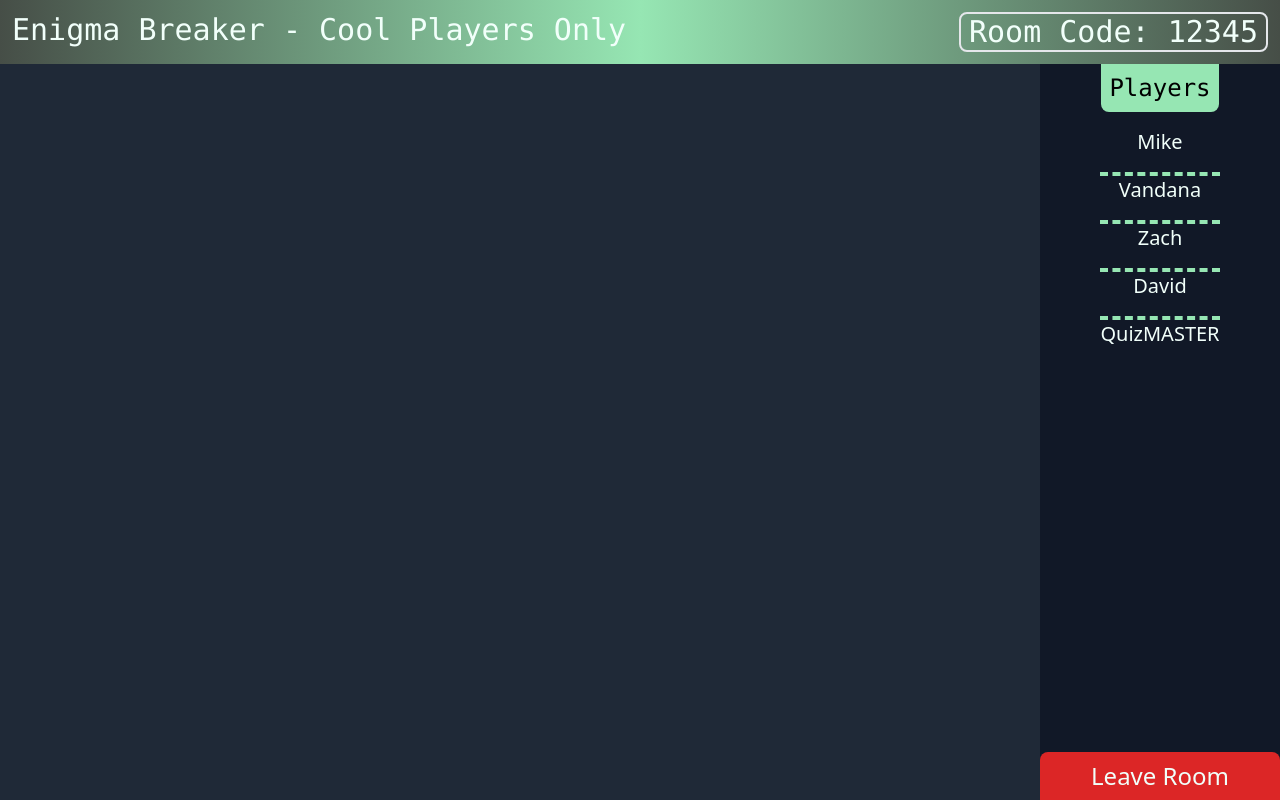
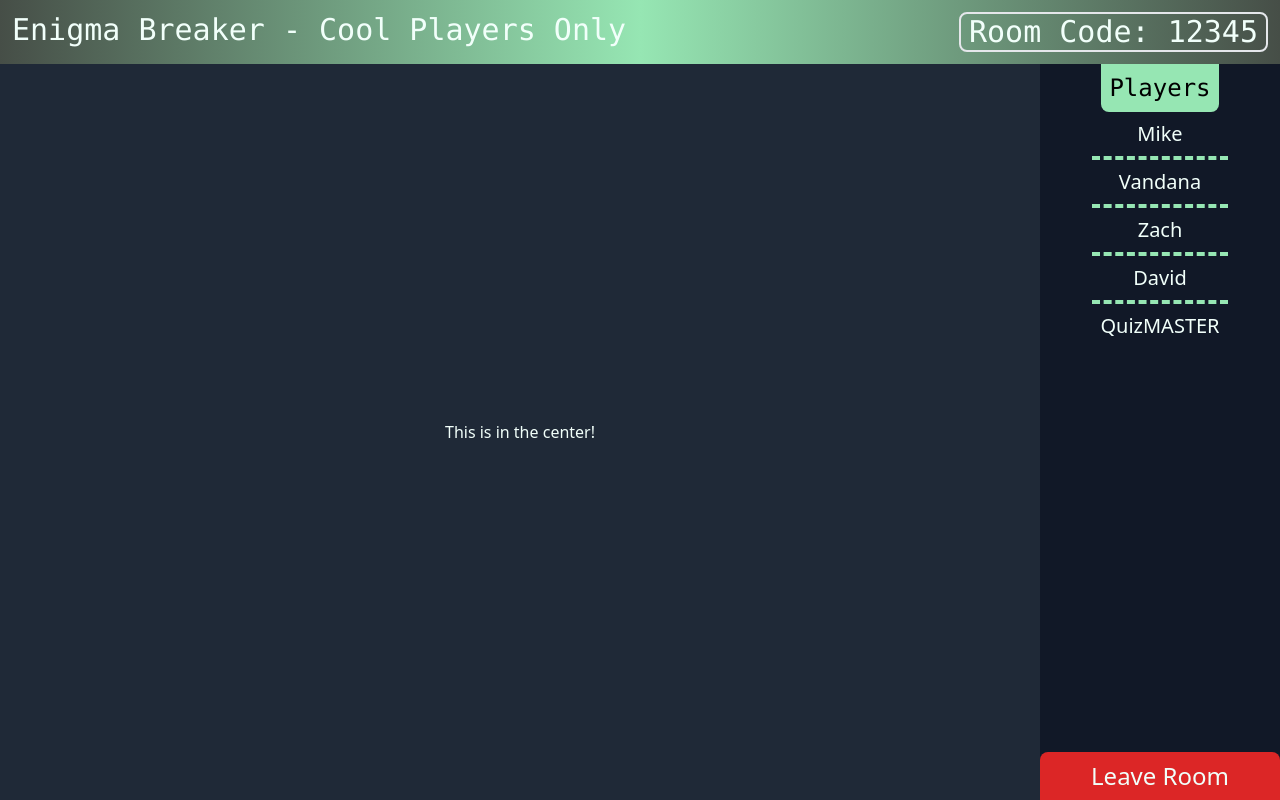
Before and after one commit to PlaThyme/PlaThyme, a React (Create React App) app in the folder client/: page / in a window 1280 px wide. Built offline with nearby package versions, Linux system fonts and the light colour scheme.

Commit message:
Fixed some formatting.

```diff
--- a/client/src/components/GameRoom.js
+++ b/client/src/components/GameRoom.js
@@ -10,12 +10,6 @@ const GameRoom = ({ gameInfo, playerInfo }) => {
         </h1>
         <div className="flex inline">
           <ToolTip text="Copy to Clipboard">
-            {/* <div */}
-            {/* id="btn-tt" */}
-            {/* className="inline text-md text-thyme-light bg-gray-700 bg-opacity-60 p-1 mr-1 self-center rounded-md shadow-md hidden" */}
-            {/* > */}
-            {/* Copy To Clipboard */}
-            {/* </div> */}
             <button
               id="btn-cpy"
               className="inline font-mono inline text-thyme-lightest text-3xl border-2 rounded-lg px-2 hover:bg-thyme-darkest"
@@ -28,8 +22,13 @@ const GameRoom = ({ gameInfo, playerInfo }) => {
           </ToolTip>
         </div>
       </nav>
-      <div className="flex inline h-full">
-        <div className="bg-gray-800 flex-grow">{/* Game goes here */}</div>
+      <div className="relative flex inline h-full">
+        <div className="grid justify-items-center bg-gray-800 flex-grow">
+            <div className="m-auto">
+                <div className="text-thyme-lightest">This is in the center!</div>
+            </div>
+        </div>
+
         <div className="relative w-60 bg-gray-900">
           <PlayerList players={playerInfo} />
         </div>
--- a/client/src/components/PlayerList.js
+++ b/client/src/components/PlayerList.js
@@ -2,13 +2,13 @@ const PlayerList = ({players}) => {
     return (
         <div className="grid justify-items-center">
             <button className="font-mono bg-thyme flex-grow p-2 text-2xl hover:bg-thyme-light rounded-b-lg">Players</button>
-            <div className="bg-gray-900 divide-y-4 divide-thyme divide-dashed content-center">
+            <ul className="bg-gray-900 divide-y-4 divide-thyme divide-dashed content-center">
                 {players.map((player) => (
-                    <h1 className="text-xl text-center align-middle m-4 bg-gray-900 text-thyme-lightest">
+                    <h1 className="text-xl text-center align-middle bg-gray-900 text-thyme-lightest p-2">
                     {player}
                 </h1>
                 ))}
-            </div>
+            </ul>
             <button className="text-thyme-lightest p-2 w-full text-2xl rounded-t-lg bg-red-600 hover:bg-red-800 absolute bottom-0 right-0">Leave Room</button>
         </div>
     )
```
